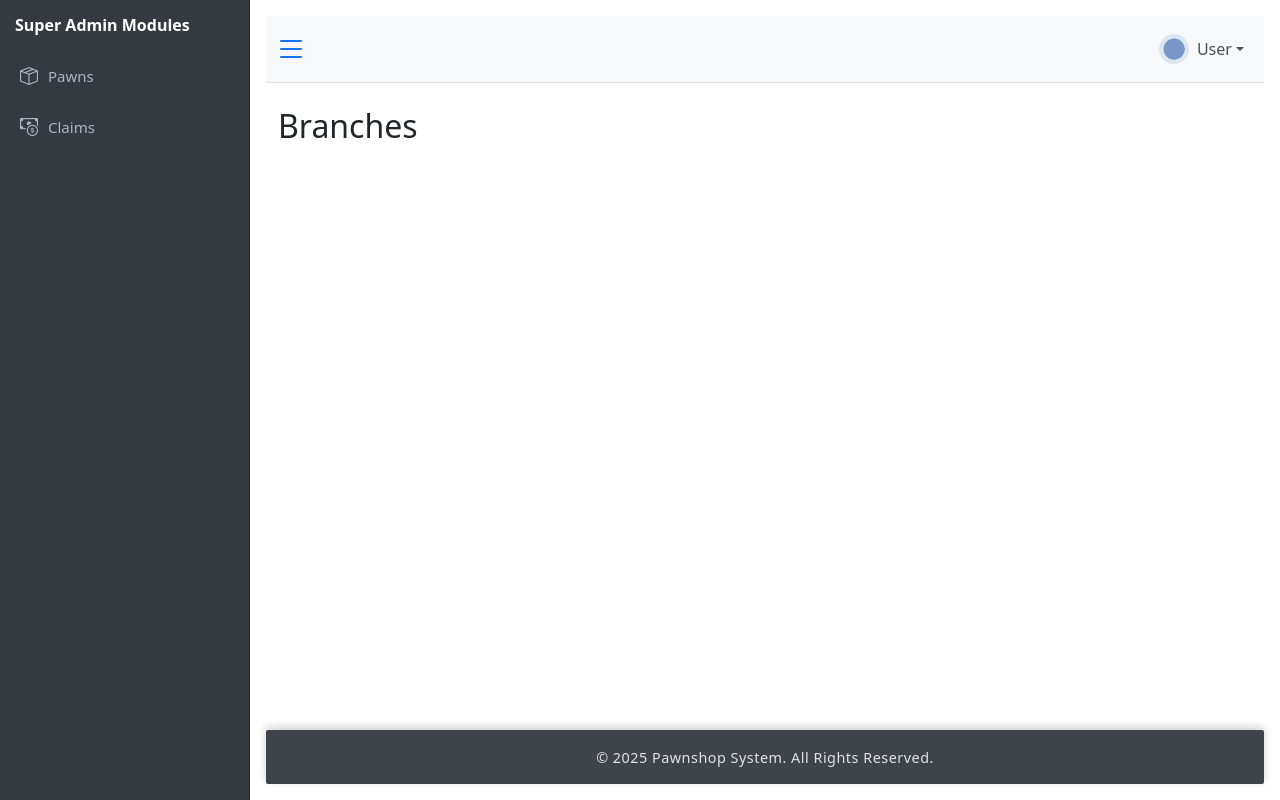
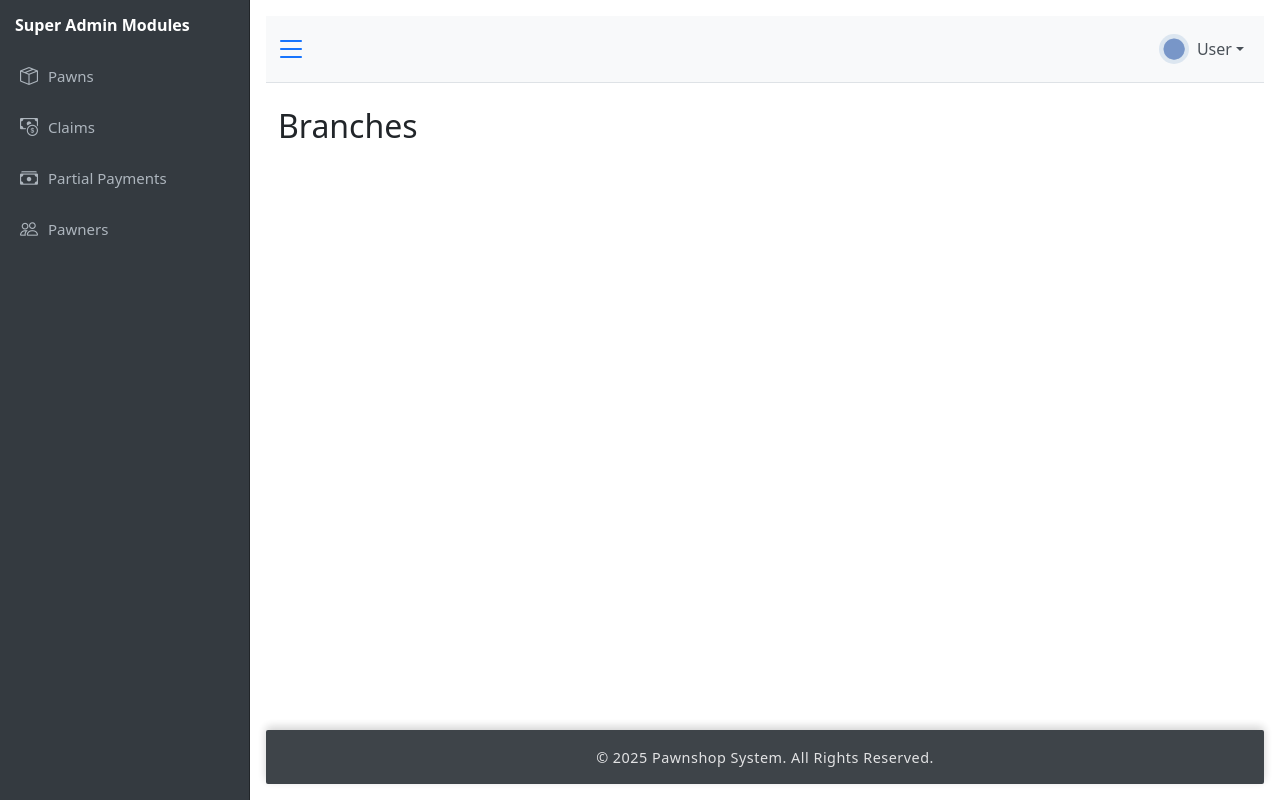
Before and after one commit to raganet30/pawnshop_system_backend, a PHP site: page /branches.php in a window 1280 px wide. Run offline with PHP 8.4, Linux system fonts and the light colour scheme; a user stored in the database is signed in; some libraries are stand-ins or nearby versions.

Commit message:
modified sidebar

```diff
--- a/views/sidebar.php
+++ b/views/sidebar.php
@@ -22,6 +22,10 @@ $menuItems = [
     // Common items
     ['href' => 'pawns.php', 'icon' => 'bi-box-seam', 'label' => 'Pawns', 'roles' => '*'],
     ['href' => 'claims.php', 'icon' => 'bi-cash-coin', 'label' => 'Claims', 'roles' => '*'],
+    ['href' => 'partial_payments.php', 'icon' => 'bi bi-cash-stack', 'label' => 'Partial Payments', 'roles' => '*'],
+    ['href' => 'pawners.php', 'icon' => 'bi bi-people', 'label' => 'Pawners', 'roles' => '*'],
+
+
 
     // Admin & Super Admin
     ['href' => 'forfeits.php', 'icon' => 'bi-exclamation-triangle', 'label' => 'Forfeits', 'roles' => ['super_admin', 'admin']],
--- a/views/topbar.php
+++ b/views/topbar.php
@@ -9,13 +9,16 @@
         <!-- Right side: Profile dropdown -->
         <ul class="navbar-nav ms-auto">
             <li class="nav-item dropdown">
-                <a class="nav-link dropdown-toggle d-flex align-items-center" href="#" id="navbarDropdown" data-bs-toggle="dropdown">
+                <a class="nav-link dropdown-toggle d-flex align-items-center" href="#" id="navbarDropdown"
+                    data-bs-toggle="dropdown">
                     <img src="../assets/img/avatar.png" class="rounded-circle me-2" width="30" height="30">
-                    <?php echo $_SESSION['user']['name'] ?? 'User'; ?>
+                    <?php echo $_SESSION['user']['full_name'] ?? 'User'; ?>
                 </a>
                 <ul class="dropdown-menu dropdown-menu-end">
                     <li><a class="dropdown-item" href="profile.php">Profile</a></li>
-                    <li><hr class="dropdown-divider"></li>
+                    <li>
+                        <hr class="dropdown-divider">
+                    </li>
                     <li><a class="dropdown-item text-danger" href="logout.php">Logout</a></li>
                 </ul>
             </li>
```
Also changed, not shown: uploads/claimants/claimant_232_1756119166.png (added).
